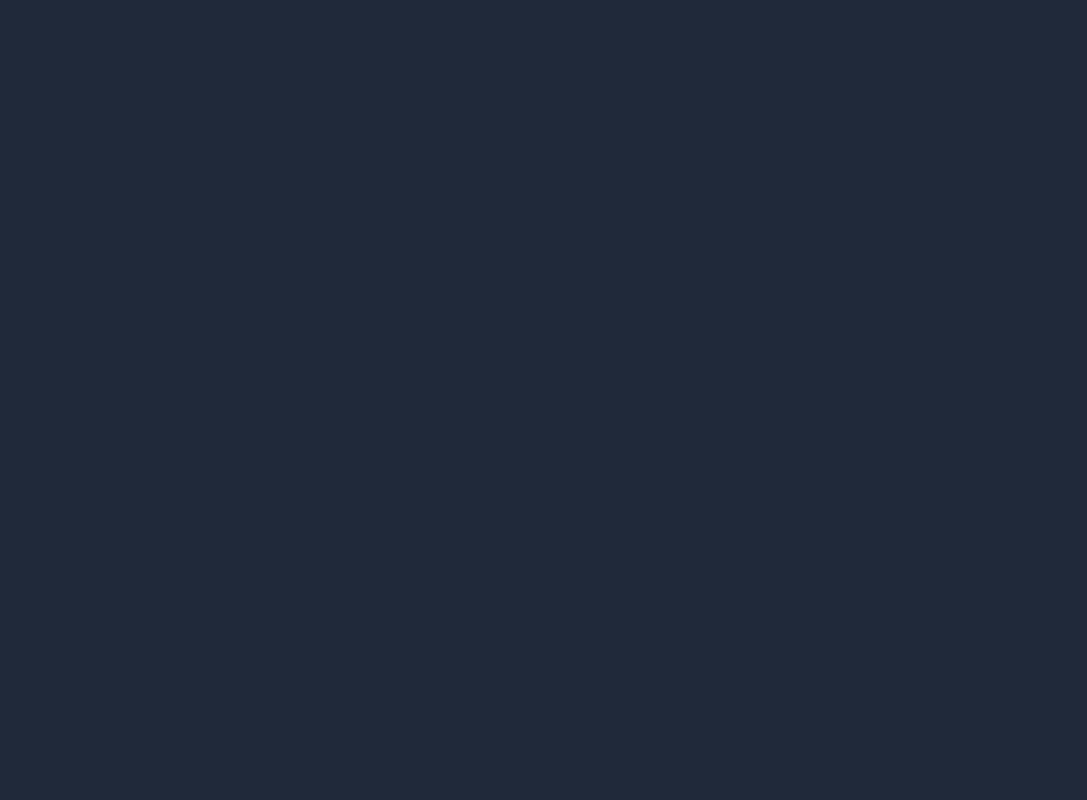
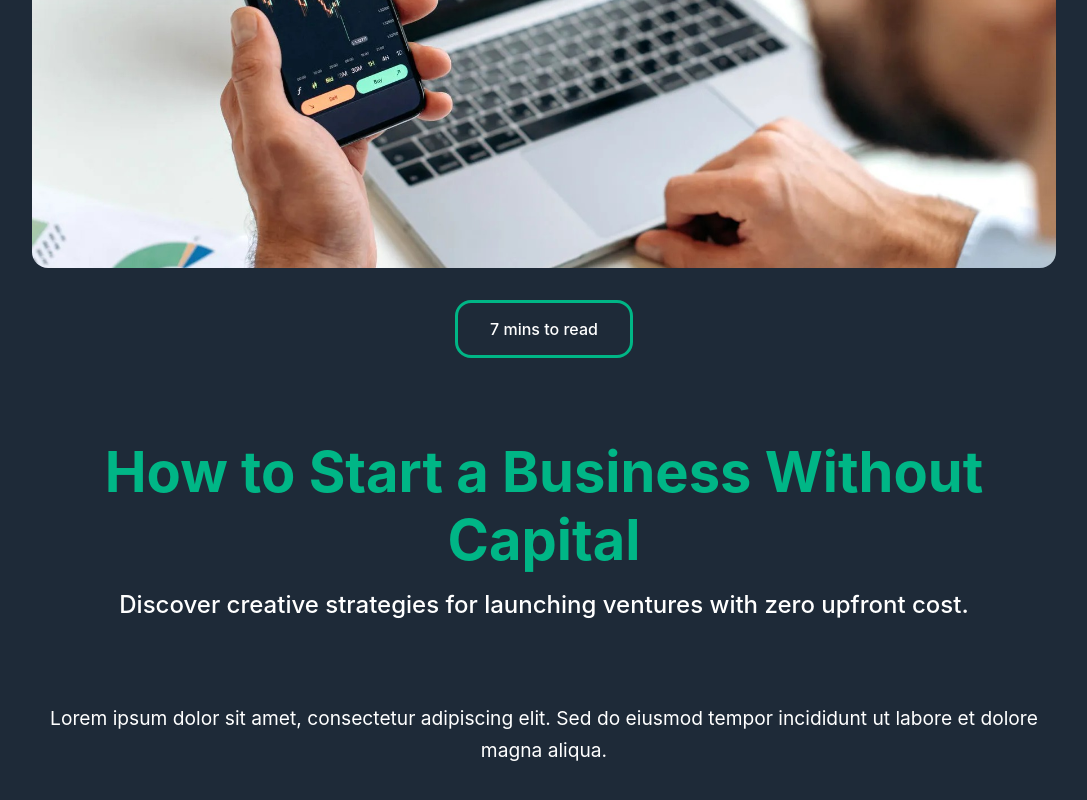
Before and after one commit to DhennisNizal/wealth-pivot, a React (Vite) app: page /articles/1 in a window 1280 px wide. Before the commit this address had no page. Shown: the part 276-1076 px from the top of the page, without its empty margins (96-1183 px from the left). Before the commit the page ends 800 px from the top, so only its background shows below. Built offline with nearby package versions, Linux system fonts and the light colour scheme.

Commit message:
feat: create article content page

```diff
--- a/src/components/article-card/article-card.jsx
+++ b/src/components/article-card/article-card.jsx
@@ -1,9 +1,16 @@
 import React from "react";
+import { useNavigate } from "react-router-dom";
 import { Card } from "./styles";
 
 const ArticleCard = ({ item }) => {
+  const navigate = useNavigate();
+
+  const handleClick = () => {
+    navigate(`/articles/${item.id}`);
+  };
+
   return (
-    <Card>
+    <Card onClick={handleClick}>
       <div className="article-thumbnail">
         <img src={item.thumbnail} alt={item.title} />
       </div>
--- /dev/null
+++ b/src/modules/article-content/article-content.jsx
@@ -0,0 +1,40 @@
+import React from "react";
+import { useParams } from "react-router-dom";
+import { useEffect } from "react";
+import { articles } from "../article/data";
+import * as S from "./styles";
+
+const ArticleContent = () => {
+  const { id } = useParams();
+
+  useEffect(() => {
+    window.scrollTo(0, 0);
+  }, []);
+
+  // convert string id → number
+  const article = articles.find((item) => item.id === Number(id));
+
+  if (!article) {
+    return <h2>Article not found</h2>;
+  }
+
+  return (
+    <S.Container>
+      <S.Content>
+        <img
+          className="thumbnail"
+          src={article.thumbnail}
+          alt={article.title}
+        />
+
+        <h4 className="duration">{article.duration}</h4>
+        <h1 className="title">{article.title}</h1>
+        <h3 className="description">{article.description}</h3>
+
+        <p className="article-content">{article.content}</p>
+      </S.Content>
+    </S.Container>
+  );
+};
+
+export default ArticleContent;
--- /dev/null
+++ b/src/modules/article-content/index.js
@@ -0,0 +1,3 @@
+import ArticleContent from "./article-content";
+
+export default ArticleContent;
--- /dev/null
+++ b/src/modules/article-content/styles.js
@@ -0,0 +1,69 @@
+import styled from "styled-components";
+import { breakpoint, color } from "../../styles";
+
+
+export const Container = styled.section`
+  width: 100%;
+  padding: 4rem 8rem 1rem 8rem;
+  margin-bottom: 8rem;
+
+  ${breakpoint.mobile} {
+    padding: 1.5rem;
+  }
+
+  ${breakpoint.tablet} {
+    padding: 4rem;
+  }
+`;
+
+export const Content = styled.div`
+  height: auto;
+  width: 100%;
+  display: flex;
+  flex-direction: column;
+  gap: 1rem;
+  color: white;
+  text-align: center;
+
+  .thumbnail {
+    display: block;
+    object-fit: cover;
+    height: 60vh;
+    width: 100%;
+    border-radius: 1rem;
+  }
+
+  .duration {
+    display: inline-block;
+    font-weight: 500;
+    margin: 1rem auto 4rem auto;
+    border: 3px solid ${color.emeraldGreen};
+    padding: 1rem 2rem;
+    border-radius: 1rem;
+  }
+
+  .title {
+    margin: 0;
+    font-size: 3.5rem;
+    color: ${color.emeraldGreen};
+
+    ${breakpoint.mobile} {
+      font-size: 2rem;
+    }
+  }
+
+  .description {
+    margin: 0 0 3rem 0;
+    font-size: 1.5rem;
+    font-weight: 500;
+
+    ${breakpoint.mobile} {
+      font-size: 1.3rem;
+    }
+  }
+
+  .article-content {
+    font-size: 1.2rem;
+    line-height: 2rem;
+  }
+`;
--- a/src/modules/article/data.js
+++ b/src/modules/article/data.js
@@ -7,6 +7,8 @@ export const articles = [
     title: "How to Start a Business Without Capital",
     description:
       "Discover creative strategies for launching ventures with zero upfront cost.",
+    content:
+      "Lorem ipsum dolor sit amet, consectetur adipiscing elit. Sed do eiusmod tempor incididunt ut labore et dolore magna aliqua.",
     duration: "7 mins to read",
     thumbnail: Thumbnail,
     isFeatured: true,
@@ -17,6 +19,8 @@ export const articles = [
     title: "Investing 101: A Beginner’s Guide",
     description:
       "A friendly walkthrough of the fundamentals of modern investing.",
+    content:
+      "Lorem ipsum dolor sit amet, consectetur adipiscing elit. Sed do eiusmod tempor incididunt ut labore et dolore magna aliqua.",
     duration: "5 mins to read",
     thumbnail: Thumbnail,
     isFeatured: true,
@@ -27,6 +31,8 @@ export const articles = [
     title: "How AI is Changing Everyday Life",
     description:
       "Explore how artificial intelligence quietly powers daily routines.",
+    content:
+      "Lorem ipsum dolor sit amet, consectetur adipiscing elit. Sed do eiusmod tempor incididunt ut labore et dolore magna aliqua.",
     duration: "6 mins to read",
     thumbnail: Thumbnail,
     isFeatured: true,
@@ -37,6 +43,8 @@ export const articles = [
     title: "Top Skills to Learn in 2025",
     description:
       "Future-proof your career with essential skills employers value.",
+    content:
+      "Lorem ipsum dolor sit amet, consectetur adipiscing elit. Sed do eiusmod tempor incididunt ut labore et dolore magna aliqua.",
     duration: "8 mins to read",
     thumbnail: Thumbnail,
     isFeatured: false,
@@ -47,6 +55,8 @@ export const articles = [
     title: "Understanding Inflation in Simple Terms",
     description:
       "A clear explanation of inflation and how it affects your spending power.",
+    content:
+      "Lorem ipsum dolor sit amet, consectetur adipiscing elit. Sed do eiusmod tempor incididunt ut labore et dolore magna aliqua.",
     duration: "4 mins to read",
     thumbnail: Thumbnail,
     isFeatured: false,
@@ -57,6 +67,8 @@ export const articles = [
     title: "Daily Habits That Boost Productivity",
     description:
       "Simple habits you can practice to get more done without burnout.",
+    content:
+      "Lorem ipsum dolor sit amet, consectetur adipiscing elit. Sed do eiusmod tempor incididunt ut labore et dolore magna aliqua.",
     duration: "5 mins to read",
     thumbnail: Thumbnail,
     isFeatured: true,
@@ -67,6 +79,8 @@ export const articles = [
     title: "Cybersecurity Basics Everyone Should Know",
     description:
       "Protect your digital life with these essential cybersecurity tips.",
+    content:
+      "Lorem ipsum dolor sit amet, consectetur adipiscing elit. Sed do eiusmod tempor incididunt ut labore et dolore magna aliqua.",
     duration: "6 mins to read",
     thumbnail: Thumbnail,
     isFeatured: true,
@@ -76,6 +90,8 @@ export const articles = [
     category: "FINANCE",
     title: "Smart Budgeting for Students",
     description: "Learn how to manage allowances and expenses the smart way.",
+    content:
+      "Lorem ipsum dolor sit amet, consectetur adipiscing elit. Sed do eiusmod tempor incididunt ut labore et dolore magna aliqua.",
     duration: "4 mins to read",
     thumbnail: Thumbnail,
     isFeatured: true,
--- a/src/modules/featured/featured.jsx
+++ b/src/modules/featured/featured.jsx
@@ -1,18 +1,19 @@
 import React, { useRef } from "react";
+import { useNavigate } from "react-router-dom";
 import { SectionWrapper } from "../../components/common-styles/common-styles";
 import SectionTitle from "../../components/section-title";
 import { LeftOutlined, RightOutlined } from "@ant-design/icons";
-
 import * as S from "./styles";
 import { featuredArticles } from "../article/data";
 
 const Featured = () => {
   const scrollRef = useRef(null);
+  const navigate = useNavigate();
 
   const scroll = (direction) => {
     const container = scrollRef.current;
     if (container) {
-      const cardWidth = 25 * 16 + 32; // 25rem * 16px + 2rem gap
+      const cardWidth = 25 * 16 + 32;
       container.scrollLeft += direction === "left" ? -cardWidth : cardWidth;
     }
   };
@@ -35,7 +36,10 @@ const Featured = () => {
 
           <S.CardWrapper ref={scrollRef}>
             {featuredArticles.map((item) => (
-              <S.Card key={item.id}>
+              <S.Card
+                key={item.id}
+                onClick={() => navigate(`/articles/${item.id}`)}
+              >
                 <div className="article-thumbnail">
                   <img src={item.thumbnail} alt={item.title} />
                 </div>
--- /dev/null
+++ b/src/pages/article-content-page.jsx
@@ -0,0 +1,8 @@
+import React from "react";
+import ArticleContent from "../modules/article-content";
+
+const ArticleContentPage = () => {
+  return <ArticleContent />;
+};
+
+export default ArticleContentPage;
--- a/src/route/app-route.jsx
+++ b/src/route/app-route.jsx
@@ -2,6 +2,7 @@ import React from "react";
 import { BrowserRouter as Router, Routes, Route } from "react-router-dom";
 import LandingPage from "../pages/landing-page";
 import ArticlePage from "../pages/article-page";
+import ArticleContentPage from "../pages/article-content-page";
 
 const AppRoute = () => {
   return (
@@ -9,6 +10,7 @@ const AppRoute = () => {
       <Routes>
         <Route path="/" element={<LandingPage />} />
         <Route path="/article-page" element={<ArticlePage />} />
+        <Route path="/articles/:id" element={<ArticleContentPage />} />
       </Routes>
     </Router>
   );
```
